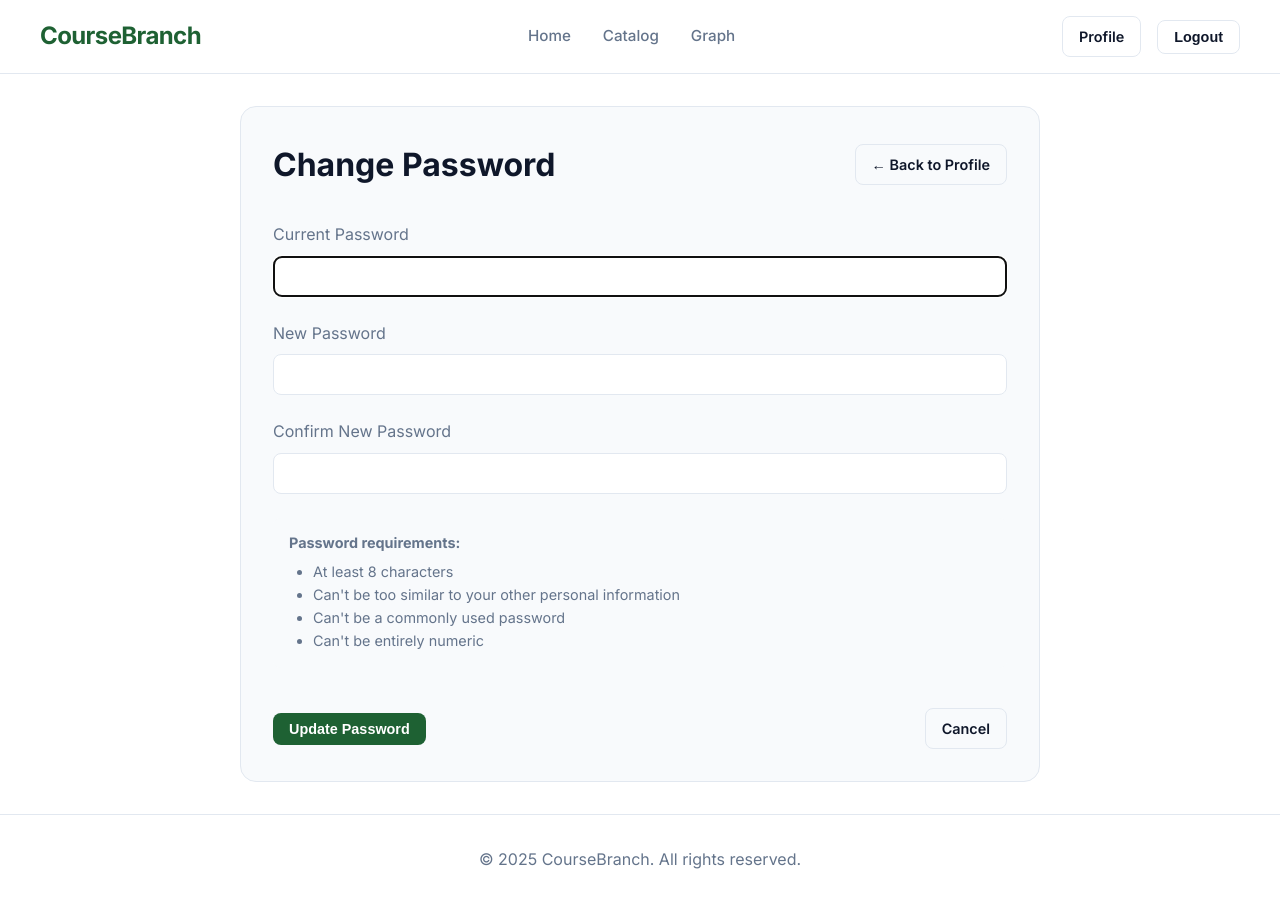
After one commit to Valaki318/coursebranch, a Django app: page /profile/change-password in a window 1280 px wide. The commit adds this page. Run offline with Django 5.2, Linux system fonts and the light colour scheme; the visitor is signed in with stand-in values (Sample User, id 1).

Commit message:
Add username and password change features to profile

```diff
--- /dev/null
+++ b/coursebranch/accounts/templates/accounts/change_password.html
@@ -0,0 +1,61 @@
+{% extends 'base.html' %}
+{% load static %}
+
+{% block title %}Change Password - CourseBranch{% endblock %}
+
+{% block extra_css %}
+<link rel="stylesheet" href="{% static 'css/profile.css' %}">
+{% endblock %}
+
+{% block content %}
+<div class="profile-container">
+    <div class="feature-card">
+        <div class="profile-header">
+            <h1>Change Password</h1>
+            <a href="{% url 'profile' %}" class="btn btn-outline">&larr; Back to Profile</a>
+        </div>
+
+        {% if messages %}
+        {% for message in messages %}
+        <div class="{% if message.tags == 'error' %}error-message{% else %}success-message{% endif %}">
+            {{ message }}
+        </div>
+        {% endfor %}
+        {% endif %}
+
+        <form method="post" class="profile-form">
+            {% csrf_token %}
+
+            <div class="form-field">
+                <label for="id_old_password">Current Password</label>
+                {{ form.old_password }}
+            </div>
+
+            <div class="form-field">
+                <label for="id_new_password1">New Password</label>
+                {{ form.new_password1 }}
+            </div>
+
+            <div class="form-field">
+                <label for="id_new_password2">Confirm New Password</label>
+                {{ form.new_password2 }}
+            </div>
+
+            <div style="background-color: var(--surface-color); padding: 1rem; border-radius: 0.5rem; margin-bottom: 1rem; font-size: 0.9rem; color: var(--text-muted);">
+                <p style="margin: 0 0 0.5rem 0;"><strong>Password requirements:</strong></p>
+                <ul style="margin: 0; padding-left: 1.5rem;">
+                    <li>At least 8 characters</li>
+                    <li>Can't be too similar to your other personal information</li>
+                    <li>Can't be a commonly used password</li>
+                    <li>Can't be entirely numeric</li>
+                </ul>
+            </div>
+
+            <div class="bottom-buttons">
+                <button type="submit" class="btn btn-primary">Update Password</button>
+                <a href="{% url 'profile' %}" class="btn btn-outline">Cancel</a>
+            </div>
+        </form>
+    </div>
+</div>
+{% endblock %}
--- a/coursebranch/accounts/urls.py
+++ b/coursebranch/accounts/urls.py
@@ -8,5 +8,7 @@ urlpatterns = [
     path('profile/', views.profile_view, name='profile'),
     path('profile/courses', views.courses_view, name='completed_courses'),
     path('profile/courses/add', views.add_completed_courses_view, name='add_completed_courses'),
+    path('profile/change-username', views.change_username_view, name='change_username'),
+    path('profile/change-password', views.change_password_view, name='change_password'),
     path('', views.home_view, name='home'),
 ]
--- a/coursebranch/accounts/views.py
+++ b/coursebranch/accounts/views.py
@@ -1,6 +1,6 @@
 from django.shortcuts import render, redirect, get_object_or_404
-from django.contrib.auth import login, logout
-from django.contrib.auth.forms import UserCreationForm, AuthenticationForm
+from django.contrib.auth import login, logout, update_session_auth_hash
+from django.contrib.auth.forms import UserCreationForm, AuthenticationForm, PasswordChangeForm
 from django.contrib.auth.decorators import login_required
 from django.contrib import messages
 from django.conf import settings
@@ -156,3 +156,45 @@ def add_completed_courses_view(request):
         "user_major": profile.major,
         "has_major": bool(profile.major),
     })
+
+@login_required
+def change_username_view(request):
+    if request.method == 'POST':
+        new_username = request.POST.get('username', '').strip()
+
+        if not new_username:
+            messages.error(request, "Username cannot be empty.")
+            return redirect('change_username')
+
+        if request.user.username == new_username:
+            messages.info(request, "This is already your username.")
+            return redirect('profile')
+
+        from django.contrib.auth.models import User
+        if User.objects.filter(username=new_username).exists():
+            messages.error(request, "Username already taken. Please choose another.")
+            return redirect('change_username')
+
+        request.user.username = new_username
+        request.user.save()
+        messages.success(request, "Username updated successfully!")
+        return redirect('profile')
+
+    return render(request, 'accounts/change_username.html')
+
+@login_required
+def change_password_view(request):
+    if request.method == 'POST':
+        form = PasswordChangeForm(request.user, request.POST)
+        if form.is_valid():
+            user = form.save()
+            update_session_auth_hash(request, user)
+            messages.success(request, "Password changed successfully!")
+            return redirect('profile')
+        else:
+            for error in form.errors.values():
+                messages.error(request, error.as_text())
+    else:
+        form = PasswordChangeForm(request.user)
+
+    return render(request, 'accounts/change_password.html', {'form': form})
--- a/coursebranch/static/css/profile.css
+++ b/coursebranch/static/css/profile.css
@@ -39,6 +39,15 @@
     border-radius: 0.5rem;
     margin-bottom: 1.5rem;
     border: 1px solid rgba(16, 185, 129, 0.2);
+}
+
+.error-message {
+    background-color: rgba(239, 68, 68, 0.1);
+    color: #ef4444;
+    padding: 1rem;
+    border-radius: 0.5rem;
+    margin-bottom: 1.5rem;
+    border: 1px solid rgba(239, 68, 68, 0.2);
 }
 
 .profile-form {
```
Also changed, not shown: coursebranch/accounts/templates/accounts/change_username.html (added, +47 -0 lines), coursebranch/accounts/templates/accounts/profile.html (+6 -1 lines).
